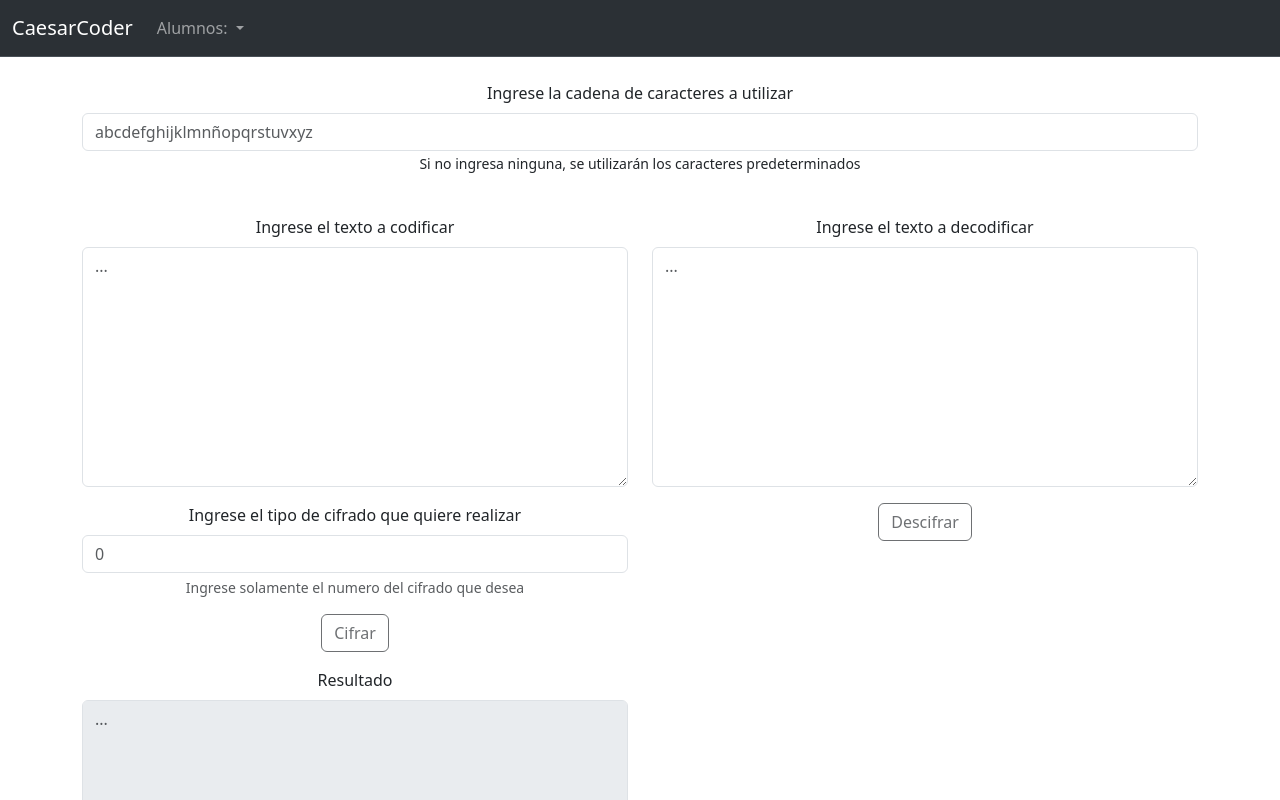
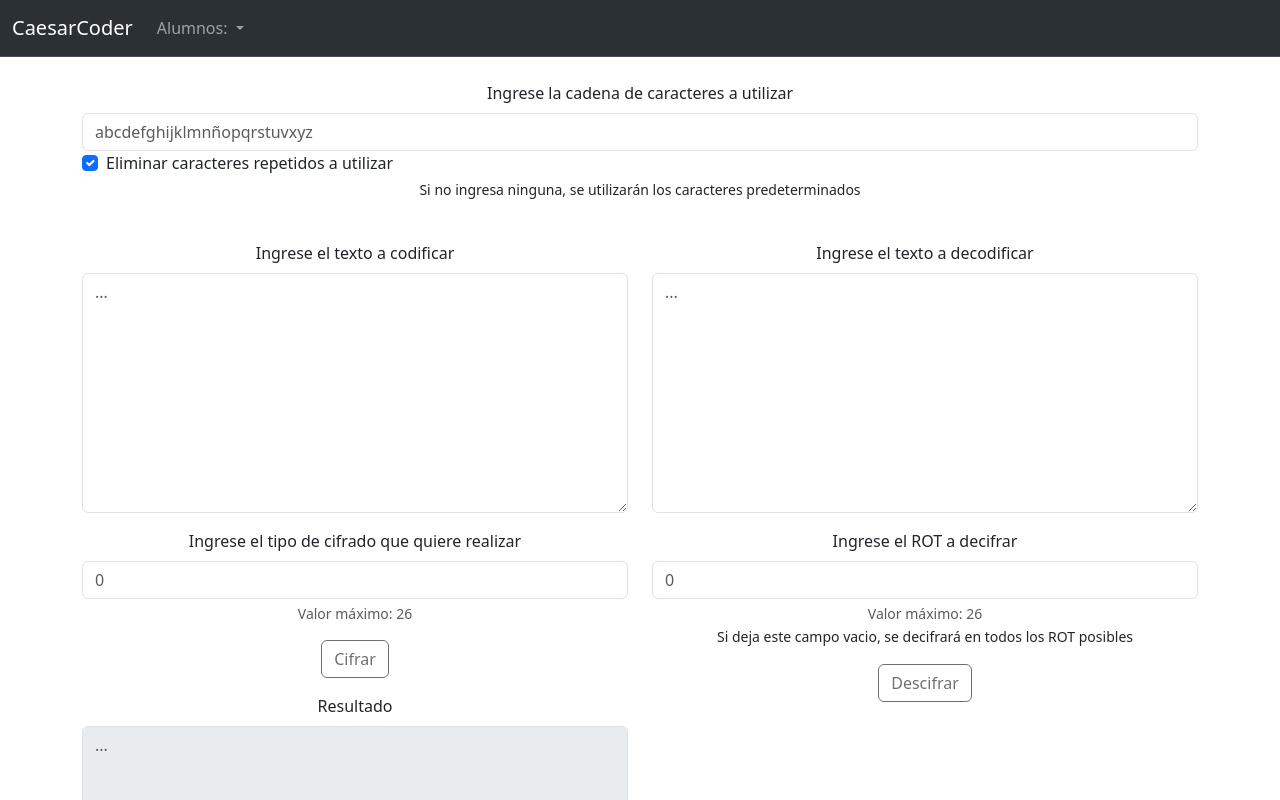
Before and after one commit to FcoMdz/CaesarCoder, an Angular app: page / in a window 1280 px wide. Shown: the top 800 px of the page. Built offline with nearby package versions, Linux system fonts and the light colour scheme.

Commit message:
changed lowecase

```diff
--- a/src/app/app.component.html
+++ b/src/app/app.component.html
@@ -24,14 +24,21 @@
   </div>
 </nav>
 <div class="my-4">
-  <div class="container text-center">
+  <div class="container ">
     <div class="row">
-      <form [formGroup]="formCadena" (submit)="cifrar()">
-        <div class="mb-3">
-          <label for="cadena" class="form-label">Ingrese la cadena de caracteres a utilizar</label>
-          <input formControlName="cadena" type="text" placeholder="abcdefghijklmnñopqrstuvxyz" class="form-control" id="cadena" aria-describedby="cadena">
+      <form [formGroup]="formCadena">
+        <div class="mb-3 text-center">
+          <label for="cadena" class="form-label ">Ingrese la cadena de caracteres a utilizar</label>
+          <input formControlName="cadena" type="text" placeholder="abcdefghijklmnñopqrstuvxyz" (change)="updateCadena()" class="form-control" id="cadena" aria-describedby="cadena">
+          <div class="form-check text-start">
+            <input class="form-check-input" (change)="updateCadena()" formControlName="rrepetidas" type="checkbox" value="" id="flexCheckDefault">
+            <label class="form-check-label" for="flexCheckDefault">
+              Eliminar caracteres repetidos a utilizar
+            </label>
+          </div>
           <small>Si no ingresa ninguna, se utilizarán los caracteres predeterminados</small>
         </div>
+
       </form>
     </div>
   </div>
@@ -50,7 +57,7 @@
           <div class="mb-3">
             <label for="cifrado" class="form-label">Ingrese el tipo de cifrado que quiere realizar</label>
             <input formControlName="cifrado" type="number" placeholder="0" class="form-control" id="cifrado" aria-describedby="cifrado">
-            <div id="emailHelp" class="form-text">Ingrese solamente el numero del cifrado que desea</div>
+            <div id="emailHelp" class="form-text">Valor máximo: {{caesar.mapaCaracteres.length}}</div>
           </div>
           <button [disabled]="formCifrado.invalid" type="submit" class="btn  btn-outline-dark">Cifrar</button>
         </form>
@@ -66,6 +73,12 @@
             <label for="codificado" class="form-label">Ingrese el texto a decodificar</label>
             <textarea formControlName="codificado" style="height: 30vh; min-height: 200px;" placeholder="..." class="form-control" id="codificado" aria-describedby="codificado">
             </textarea>
+          </div>
+          <div class="mb-3">
+            <label for="cifrado1" class="form-label">Ingrese el ROT a decifrar</label>
+            <input formControlName="cifrado" type="number" placeholder="0" class="form-control" id="cifrado1" aria-describedby="cifrado">
+            <div id="emailHelp" class="form-text">Valor máximo: {{caesar.mapaCaracteres.length}}</div>
+            <small>Si deja este campo vacio, se decifrará en todos los ROT posibles</small>
           </div>
           <button [disabled]="formDescifrado.invalid" type="submit" class="btn btn-outline-dark" (click)="descifrar()">Descifrar</button>
         </form>
--- a/src/app/app.component.ts
+++ b/src/app/app.component.ts
@@ -2,7 +2,7 @@ import { Component, Injectable } from '@angular/core';
 import { CommonModule } from '@angular/common';
 import { RouterOutlet } from '@angular/router';
 import { CaesarModule } from './clases/caesar-module';
-import { FormControl,FormsModule, FormGroup, Validators, NgControl, NgForm, NgModel } from '@angular/forms';
+import { FormControl,FormsModule, FormGroup, Validators, NgControl, NgForm, NgModel, AbstractControl } from '@angular/forms';
 import { ReactiveFormsModule } from '@angular/forms';
 
 @Component({
@@ -32,36 +32,58 @@ export class AppComponent {
   //7)
   formCifrado = new FormGroup({
     'codigo': new FormControl('', [Validators.required]),
-    'cifrado': new FormControl<number|null>(null, [Validators.required, Validators.pattern('^[0-9]{1,2}$'), Validators.max(this.caesar.mapaCaracteres.length), Validators.min(1)])
+    'cifrado': new FormControl<number|null>(null, [
+      Validators.required,
+      Validators.pattern('^[0-9]*$'),
+      Validators.min(1),
+      (control: AbstractControl) => Validators.max(this.caesar.mapaCaracteres.length)(control)
+    ])
   })
   formDescifrado = new FormGroup({
     'codificado': new FormControl('', [Validators.required]),
+    'cifrado': new FormControl<number|null>(null, [
+      Validators.pattern('^[0-9]*$'),
+      Validators.min(1),
+      (control: AbstractControl) => Validators.max(this.caesar.mapaCaracteres.length)(control)
+    ])
   })
   formCadena = new FormGroup({
-    'cadena': new FormControl('')
+    'cadena': new FormControl(''),
+    'rrepetidas': new FormControl<boolean>(true)
   })
+
+  updateCadena(){
+    if(this.formCadena.controls.cadena.value && this.formCadena.controls.rrepetidas.value){
+      this.caesar.modificarCadenaCaracteres(this.formCadena.controls.cadena.value)
+    }else if(this.formCadena.controls.cadena.value && !this.formCadena.controls.rrepetidas.value){
+      this.caesar.modificarCadenaCaracteresMantenerRepetidos(this.formCadena.controls.cadena.value)
+    }
+  }
   //8)
   cifrar(){
-    if(this.formCadena.controls.cadena.value){
-      this.caesar.modificarCadenaCaracteres(this.formCadena.controls.cadena.value)
-    }
     this.cadena = this.formCifrado.controls.codigo.value!;
     this.numCifrado = this.formCifrado.controls.cifrado.value!;
     this.texto = this.caesar.transformar(this.cadena,this.numCifrado);
   }
   //9)
   descifrar(){
-    if(this.formCadena.controls.cadena.value){
-      this.caesar.modificarCadenaCaracteres(this.formCadena.controls.cadena.value)
-    }
     this.descifrado = this.formDescifrado.controls.codificado.value!;
     this.cifradores = [];
-    for(let i=1; i < this.caesar.mapaCaracteres.length;i++){
+    if(this.formDescifrado.controls.cifrado.value){
       this.cifradores.push({
-        cadena: this.caesar.decifrar(this.descifrado,i),
-        cifrado: i
-      });
+        cadena: this.caesar.decifrar(this.descifrado,this.formDescifrado.controls.cifrado.value),
+        cifrado: this.formDescifrado.controls.cifrado.value
+      })
+    }else{
+      for(let i=1; i < this.caesar.mapaCaracteres.length;i++){
+        this.cifradores.push({
+          cadena: this.caesar.decifrar(this.descifrado,i),
+          cifrado: i
+        });
+      }
+
     }
     this.cifradores = this.cifradores.sort((a,b) => a.cifrado - b.cifrado);
+
   }
 }
--- a/src/app/clases/caesar-module.ts
+++ b/src/app/clases/caesar-module.ts
@@ -32,7 +32,7 @@ export class CaesarModule {
         'z'
     ]
     modificarCadenaCaracteres(nuevo: string){
-      nuevo = nuevo.toLowerCase();
+      nuevo = nuevo;
       if(nuevo == ' ') return;
       this.mapaCaracteres = [];
       for (let i = 0; i < nuevo.length; i++) {
@@ -42,9 +42,20 @@ export class CaesarModule {
         }
       }
     }
+    modificarCadenaCaracteresMantenerRepetidos(nuevo: string){
+      nuevo = nuevo;
+      if(nuevo == ' ') return;
+      this.mapaCaracteres = [];
+      for (let i = 0; i < nuevo.length; i++) {
+        const element = nuevo[i];
+        //if(!this.mapaCaracteres.includes(element)){
+          this.mapaCaracteres.push(element);
+        //}
+      }
+    }
     // 2)
     transformar(cadena:string, modulo:number):string{
-        this.cadenaOriginal = cadena.toLowerCase();
+        this.cadenaOriginal = cadena;
         this.modulo = modulo;
         this.cadenaTransformada = "";
         var saltos = 0;
@@ -72,7 +83,7 @@ export class CaesarModule {
     }
     //5)
     decifrar(cadena:string, modulo:number):string{
-        this.cadenaOriginal = cadena.toLowerCase();
+        this.cadenaOriginal = cadena;
         this.modulo = modulo;
         this.cadenaTransformada = "";
         var saltos = 0;
```
